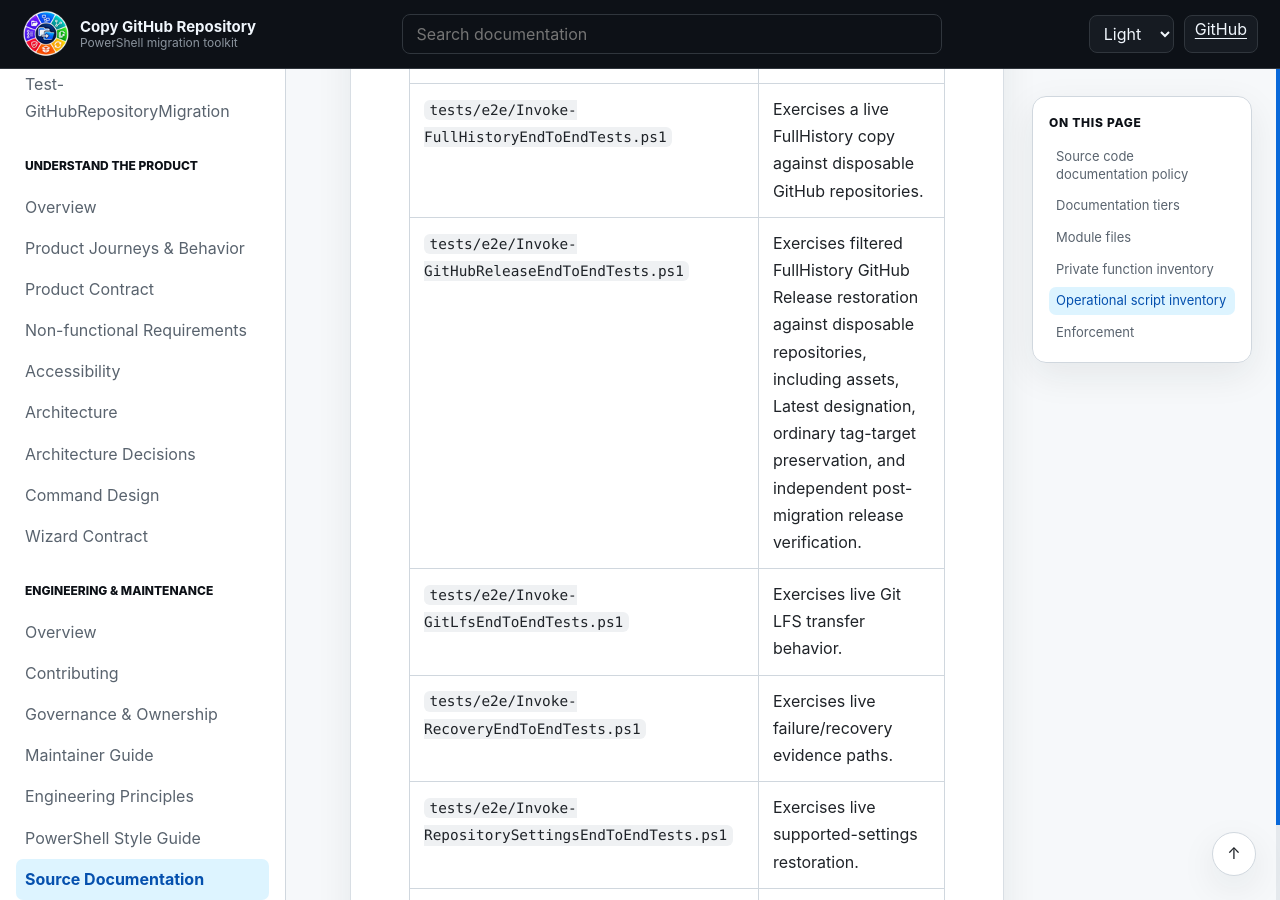
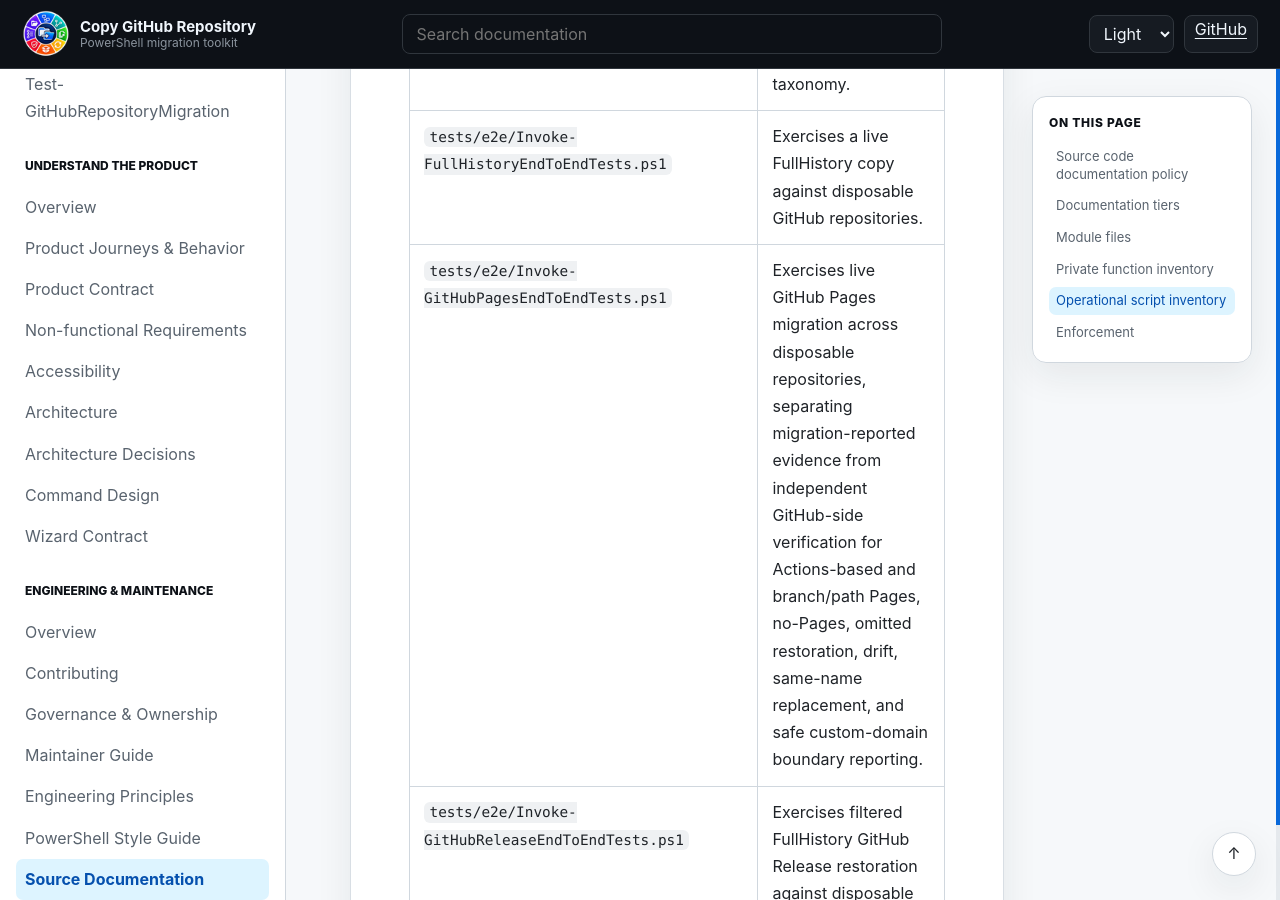
Before and after one commit to infoconex/copy-github-repo, a Jekyll site: the page built from docs/engineering/source-code-documentation.md, in a window 1280 px wide and 900 px high, scrolled down 20482 px. Built offline with Jekyll 4.4.1, drawn with Linux system fonts in a browser that asks for light colours; some of the changed text lies outside the part shown.

Commit message:
docs: inventory Pages E2E harness

```diff
--- a/docs/engineering/source-code-documentation.md
+++ b/docs/engineering/source-code-documentation.md
@@ -89,7 +89,7 @@ Do not add author, creation-date, last-modified, or change-history headers. Git
 | `New-CgrGitHubRepository` | Creates an empty destination repository after the public safety boundary has approved mutation. |
 | `New-CgrMigrationPlan` | **Inline tier.** Creates the immutable reviewed plan, source-state evidence, optional approved-release selection, replacement mode, and ordered safety steps without performing migration mutation. |
 | `New-CgrSnapshotReleaseCheckpointPlan` | **Inline tier.** Converts the already-approved Snapshot release selection into immutable tag/ref/tree evidence and a deterministic ancestry-ordered checkpoint sequence, coalescing duplicate targets and failing closed on incompatible release-to-release or release-to-HEAD topology without performing mutation. |
-| `New-CgrWizardActivitySink` | Creates the wizard activity adapter used to render structured progress events. |
+| `New-CgrWizardActivitySink` | Creates the wizard activity adapter used to render structured activity events for the interactive wizard. |
 | `Protect-CgrDiagnosticText` | Redacts or normalizes sensitive diagnostic text before presentation or persistence. |
 | `Read-CgrWizardChoice` | Reads a bounded menu choice with default/help/navigation behavior suitable for mocked tests. |
 | `Read-CgrWizardInput` | Provides the base injectable wizard input boundary. |
@@ -144,6 +144,7 @@ Do not add author, creation-date, last-modified, or change-history headers. Git
 | `uninstall.ps1` | Discovers installed copies, obtains confirmation as needed, and removes only selected module installations. |
 | `tests/e2e/Invoke-CleanSnapshotDemonstration.ps1` | Creates disposable repositories to demonstrate clean Snapshot publication; this is a demonstration, not part of the E2E test taxonomy. |
 | `tests/e2e/Invoke-FullHistoryEndToEndTests.ps1` | Exercises a live FullHistory copy against disposable GitHub repositories. |
+| `tests/e2e/Invoke-GitHubPagesEndToEndTests.ps1` | Exercises live GitHub Pages migration across disposable repositories, separating migration-reported evidence from independent GitHub-side verification for Actions-based and branch/path Pages, no-Pages, omitted restoration, drift, same-name replacement, and safe custom-domain boundary reporting. |
 | `tests/e2e/Invoke-GitHubReleaseEndToEndTests.ps1` | Exercises filtered FullHistory GitHub Release restoration against disposable repositories, including assets, Latest designation, ordinary tag-target preservation, and independent post-migration release verification. |
 | `tests/e2e/Invoke-GitLfsEndToEndTests.ps1` | Exercises live Git LFS transfer behavior. |
 | `tests/e2e/Invoke-RecoveryEndToEndTests.ps1` | Exercises live failure/recovery evidence paths. |
```
